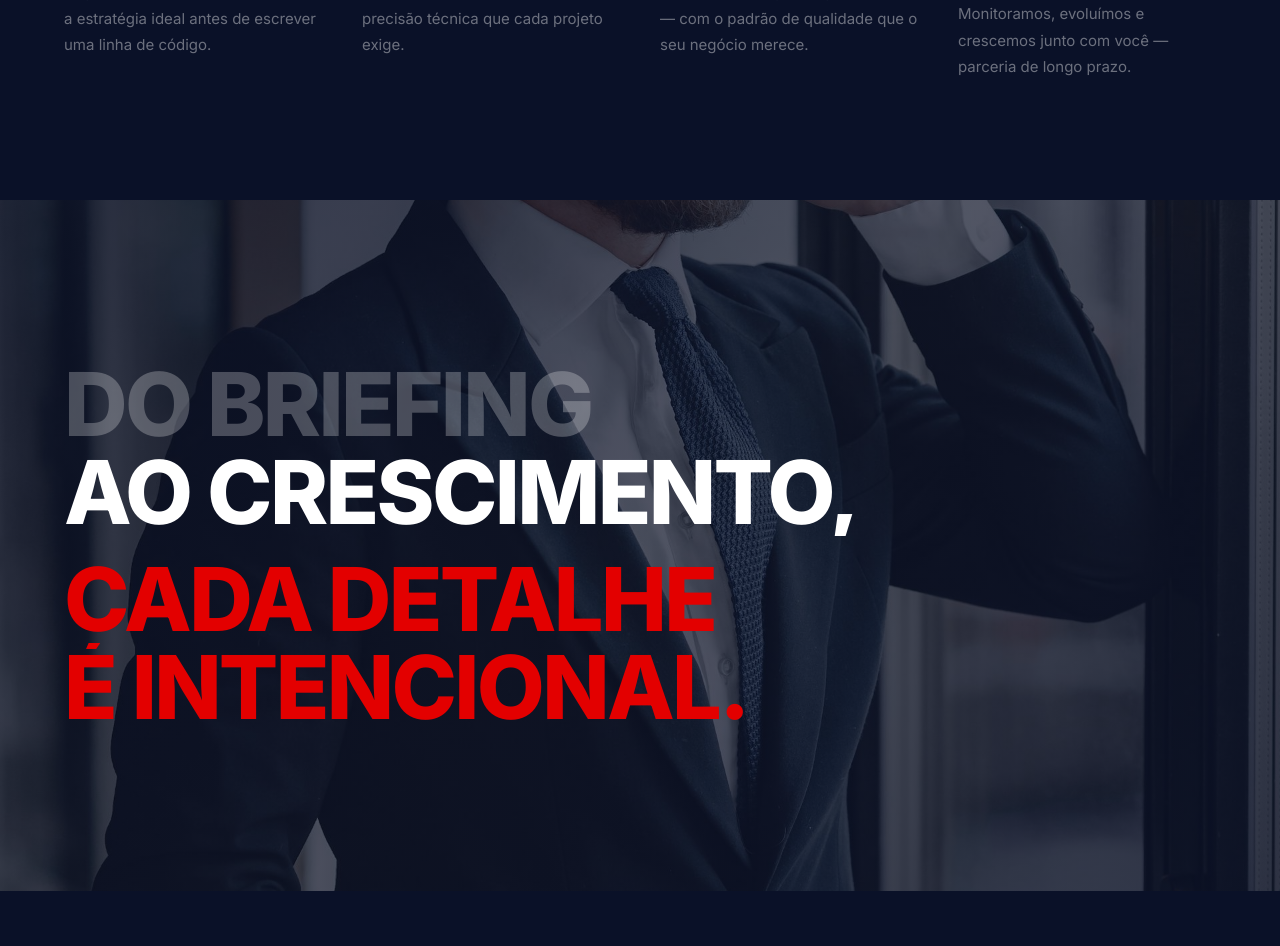
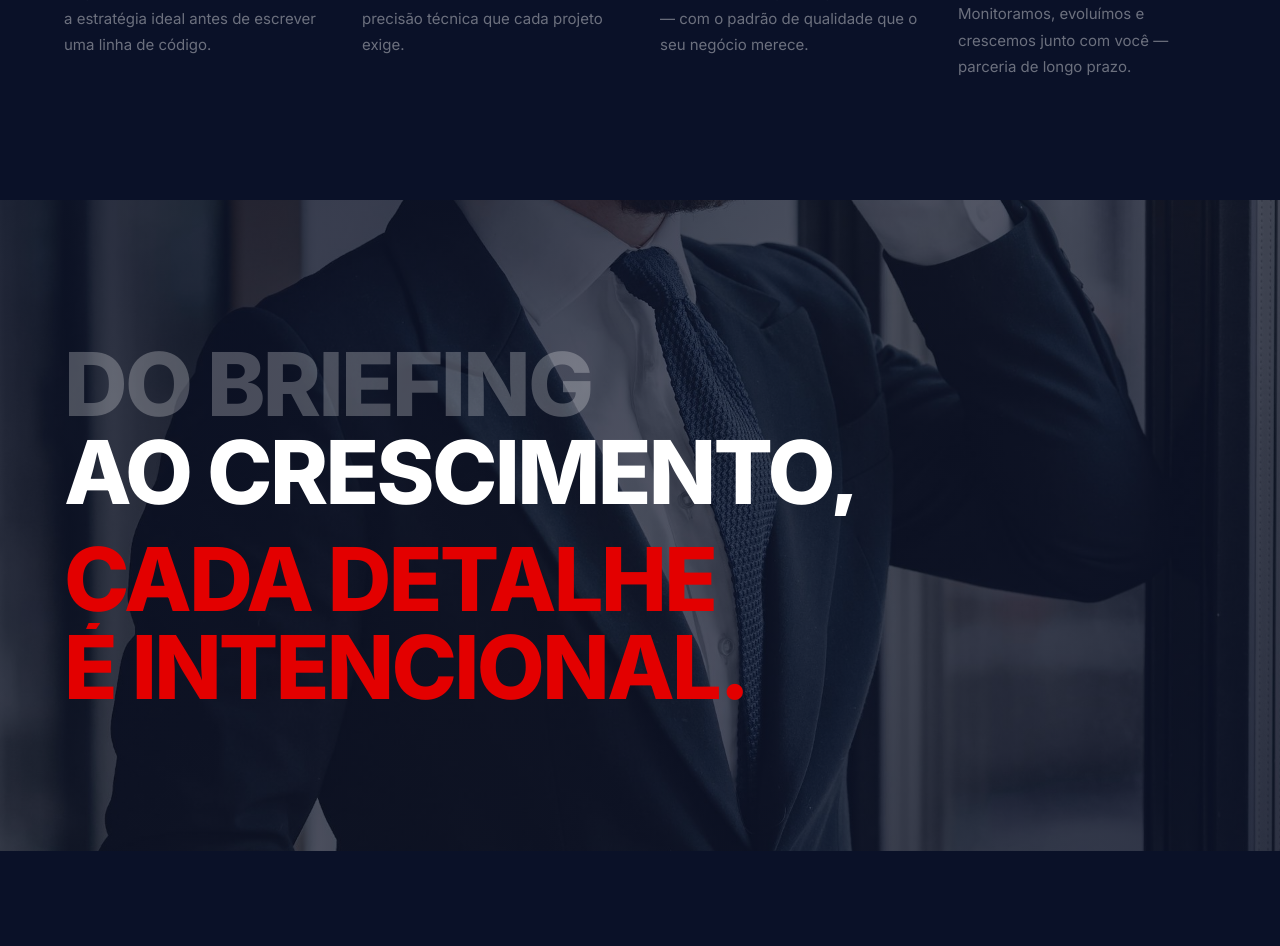
Before and after one commit to gholive84/carbonwave, a PHP site: page / in a window 1280 px wide. Shown: the part 5554-6500 px from the top of the page. Run offline with PHP 8.4, Linux system fonts and the light colour scheme; data that the repository does not hold is empty; a stand-in replaces the project's code that opens the database connection; style sheets or scripts are compiled from the project's sources; some libraries are stand-ins or nearby versions.

Commit message:
Hero: correção estrutural — vídeo full bleed, conteúdo centralizado; Citação: padding inline

```diff
--- a/site/sections/hero.php
+++ b/site/sections/hero.php
@@ -1,5 +1,5 @@
-<section data-hero class="min-h-screen bg-navy text-white flex items-center relative overflow-hidden">
-    <!-- YouTube bg video -->
+<section data-hero class="bg-navy text-white relative overflow-hidden" style="min-height:100vh">
+    <!-- YouTube bg video — fills 100% of section -->
     <div class="absolute inset-0 pointer-events-none overflow-hidden">
         <iframe
             src="https://www.youtube.com/embed/H41fuhz_gvw?autoplay=1&mute=1&loop=1&playlist=H41fuhz_gvw&controls=0&showinfo=0&rel=0&modestbranding=1&playsinline=1"
@@ -9,11 +9,12 @@
             style="border:none"
             title="Hero background video">
         </iframe>
-        <!-- Dark navy overlay -->
-        <div class="absolute inset-0" style="background: linear-gradient(135deg, rgba(10,17,40,0.88) 0%, rgba(10,17,40,0.78) 100%)"></div>
+        <div class="absolute inset-0" style="background:linear-gradient(135deg,rgba(10,17,40,0.88) 0%,rgba(10,17,40,0.78) 100%)"></div>
     </div>
 
-    <div class="max-w-[1200px] mx-auto px-6 relative z-10 pt-[68px]">
+    <!-- Content centered vertically in the space below the header -->
+    <div class="relative z-10 flex flex-col justify-center" style="min-height:100vh;padding-top:68px">
+    <div class="max-w-[1200px] mx-auto px-6 w-full">
         <p class="reveal text-[0.6875rem] font-bold tracking-[0.14em] uppercase text-action mb-6">
             Custom Development · Intelligence · Support
         </p>
@@ -40,6 +41,7 @@
             </a>
         </div>
     </div>
+    </div>
 
     <!-- Scroll indicator -->
     <div class="absolute bottom-10 left-1/2 -translate-x-1/2 flex flex-col items-center gap-2 scroll-line">
--- a/site/sections/quote-premium.php
+++ b/site/sections/quote-premium.php
@@ -11,8 +11,8 @@
 }
 </style>
 
-<section class="py-[160px] text-white relative overflow-hidden"
-         style="background:#070E26">
+<section class="text-white relative overflow-hidden"
+         style="background:#070E26;padding-top:140px;padding-bottom:140px">
 
     <!-- Background image + overlay -->
     <div class="absolute inset-0">
```
